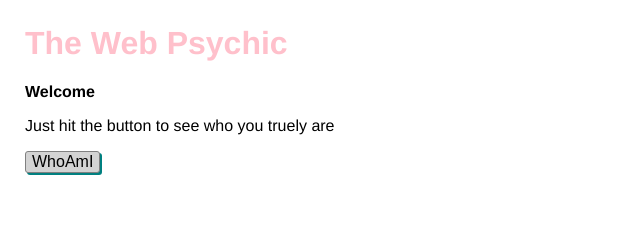
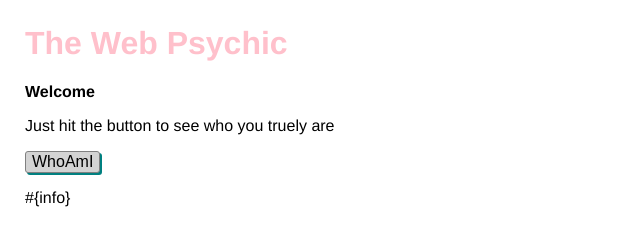
Before and after one commit to zoeyle/req-header-fcc, a website: page views/index.html in a window 1280 px wide. Shown: the full height of the page, 0-640 px from the left. Drawn offline with nearby package versions, Linux system fonts and the light colour scheme.

Commit message:
🛳🎤 Checkpoint views/index.html:565149/3 server.js:565149/1

```diff
--- a/server.js
+++ b/server.js
@@ -36,7 +36,6 @@ app.get('/', function(req,res){
   var lang = req.header['Accept-Language'];
   var ip  = req.ip;
   var opsys = req.header['User-Agent'];
-  data.appData = JSON.stringify();
   res.send({ 'ipaddress': ip, 'language' : lang, 'software' : opsys});
 
 });
--- a/views/index.html
+++ b/views/index.html
@@ -31,7 +31,7 @@
       <p>Just hit the button to see who you truely are</p>
         <button type="whoami">WhoAmI</button>
        <section class="info">
-        <p id="show">
+        <p id="show">#{info}
         </p>
       </section>
     </main>
```
